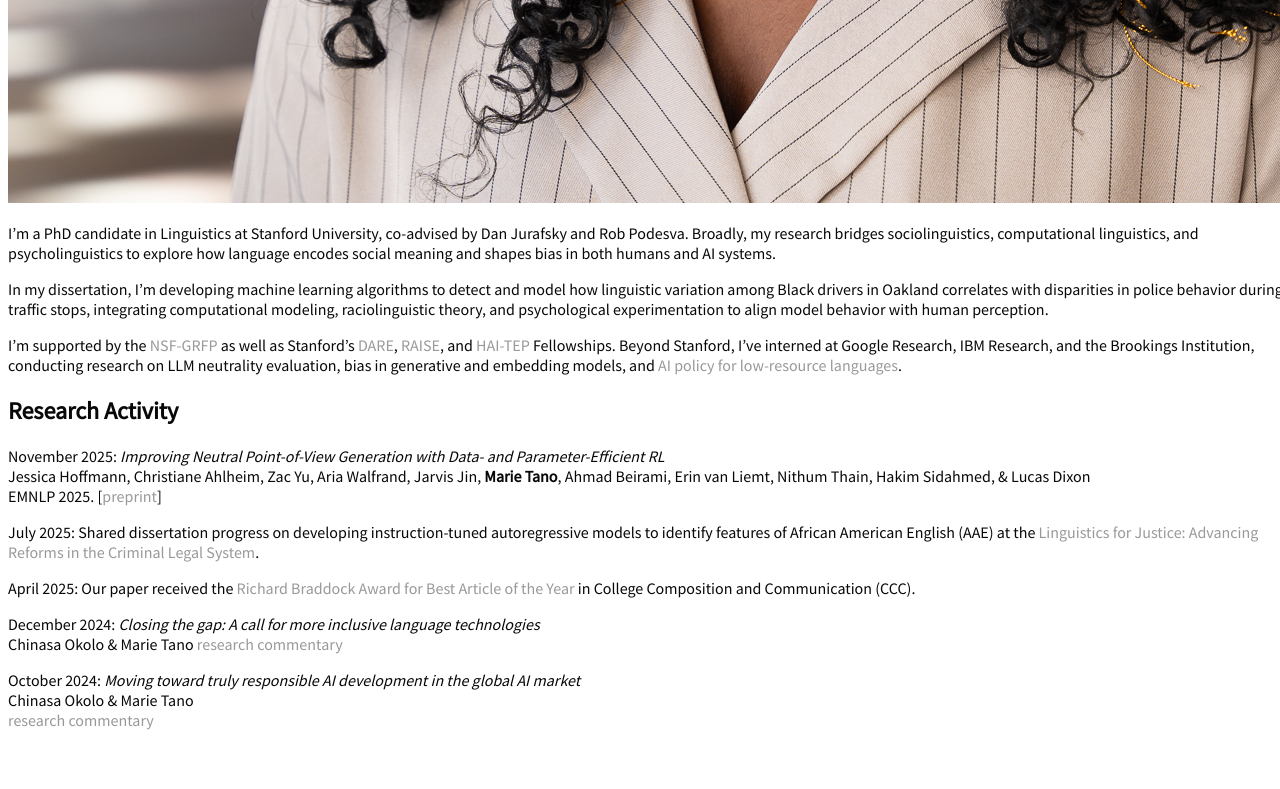
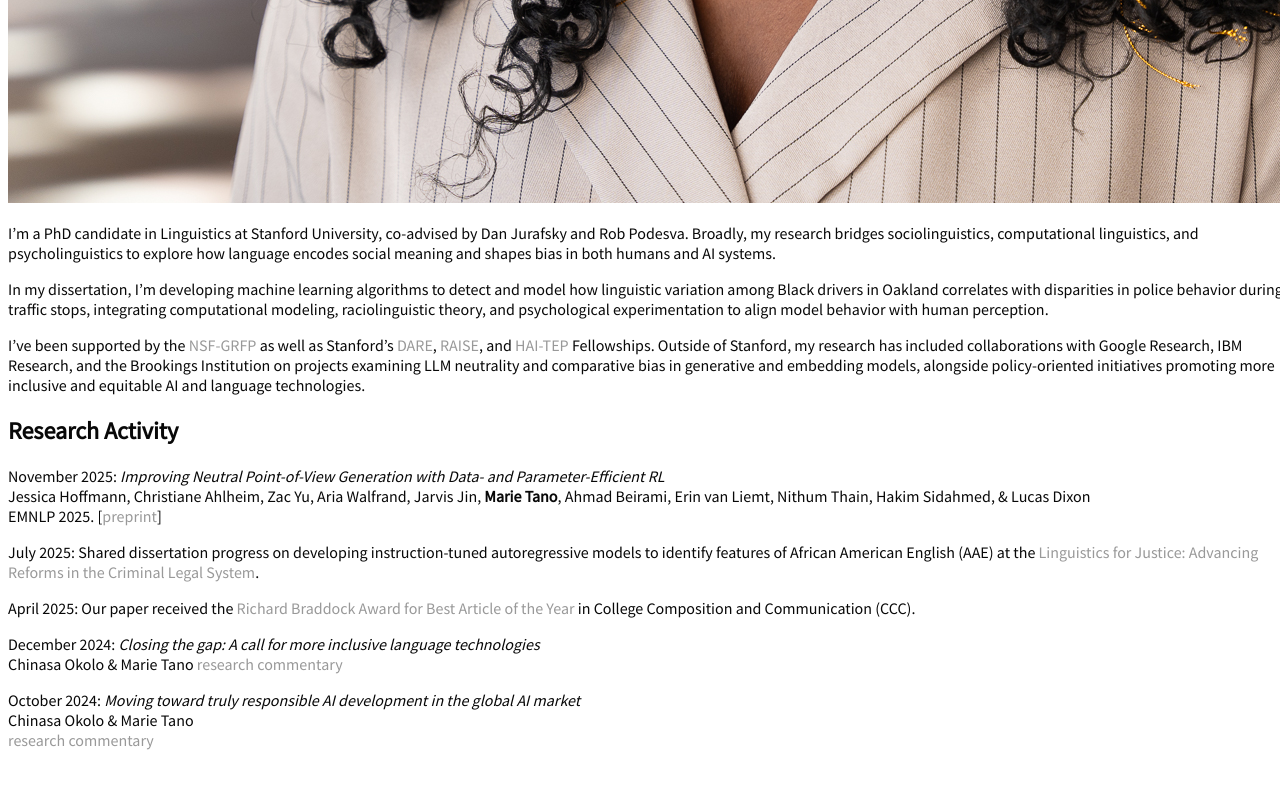
Before and after one commit to mariemmanue/mariemmanue, a Jekyll site: the page built from index.md, in a window 1280 px wide and 900 px high, scrolled down 1361 px. Shown: the top 789 px of the window. Built offline with Jekyll 4.4.1, drawn with Linux system fonts in a browser that asks for light colours.

Commit message:
Update index.md

```diff
--- a/index.md
+++ b/index.md
@@ -8,7 +8,7 @@ I’m a PhD candidate in Linguistics at Stanford University, co-advised by Dan J
 
 In my dissertation, I’m developing machine learning algorithms to detect and model how linguistic variation among Black drivers in Oakland correlates with disparities in police behavior during traffic stops, integrating computational modeling, raciolinguistic theory, and psychological experimentation to align model behavior with human perception.
 
-I’m supported by the [NSF-GRFP](https://www.pomona.edu/news/2023/05/03-eleven-pomona-college-students-and-alumni-awarded-nsf-graduate-research-fellowships) as well as Stanford’s [DARE](https://vpge.stanford.edu/fellowships-funding/dare/fellows/2025), [RAISE](https://vpge.stanford.edu/fellowships-funding/raise/fellows/2023), and [HAI-TEP](https://hai.stanford.edu/policy/student-opportunities/tech-ethics-policy-fellowships) Fellowships. Beyond Stanford, I’ve interned at Google Research, IBM Research, and the Brookings Institution, conducting research on LLM neutrality evaluation, bias in generative and embedding models, and [AI policy for low-resource languages](https://www.brookings.edu/articles/closing-the-gap-a-call-for-more-inclusive-language-technologies/).
+I’ve been supported by the [NSF-GRFP](https://www.pomona.edu/news/2023/05/03-eleven-pomona-college-students-and-alumni-awarded-nsf-graduate-research-fellowships) as well as Stanford’s [DARE](https://vpge.stanford.edu/fellowships-funding/dare/fellows/2025), [RAISE](https://vpge.stanford.edu/fellowships-funding/raise/fellows/2023), and [HAI-TEP](https://hai.stanford.edu/policy/student-opportunities/tech-ethics-policy-fellowships) Fellowships. Outside of Stanford, my research has included collaborations with Google Research, IBM Research, and the Brookings Institution on projects examining LLM neutrality and comparative bias in generative and embedding models, alongside policy-oriented initiatives promoting more inclusive and equitable AI and language technologies.
 
 ## Research Activity
 November 2025: *Improving Neutral Point-of-View Generation with Data- and Parameter-Efficient RL*<br>
```
